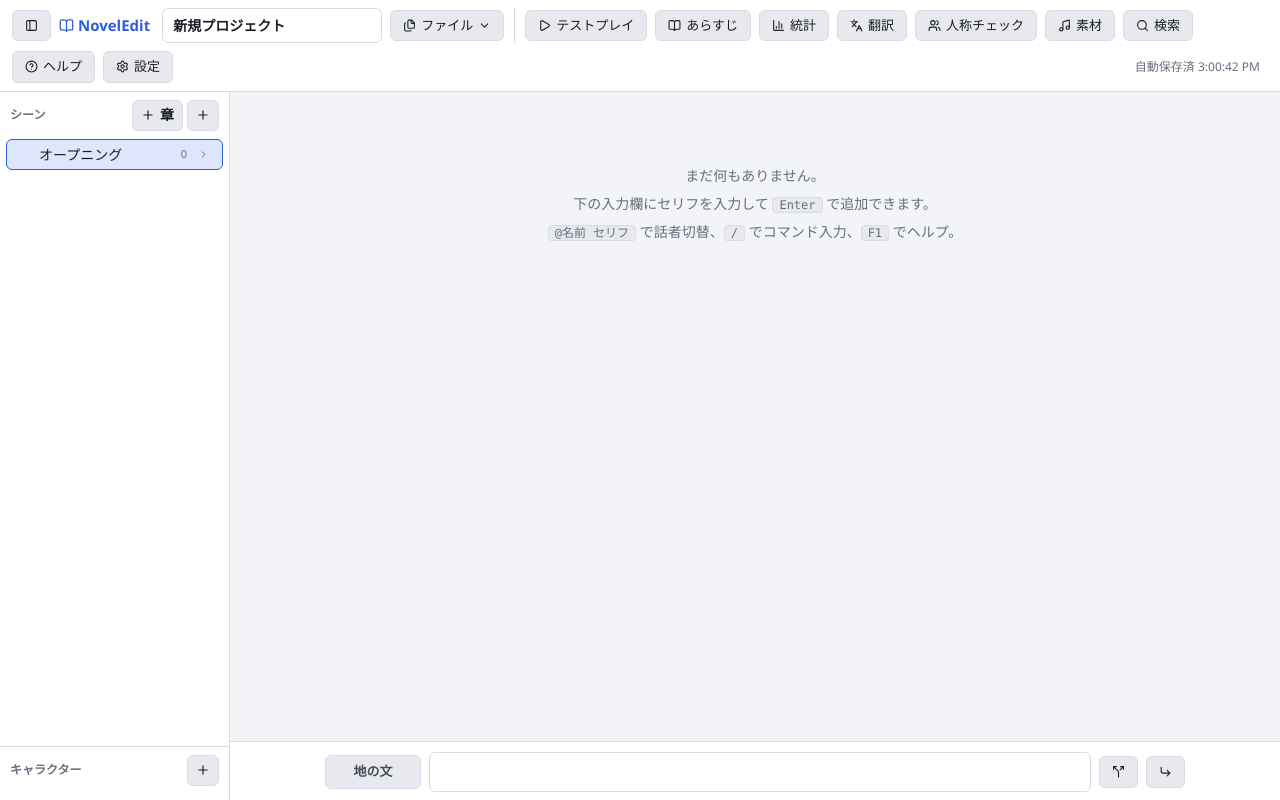
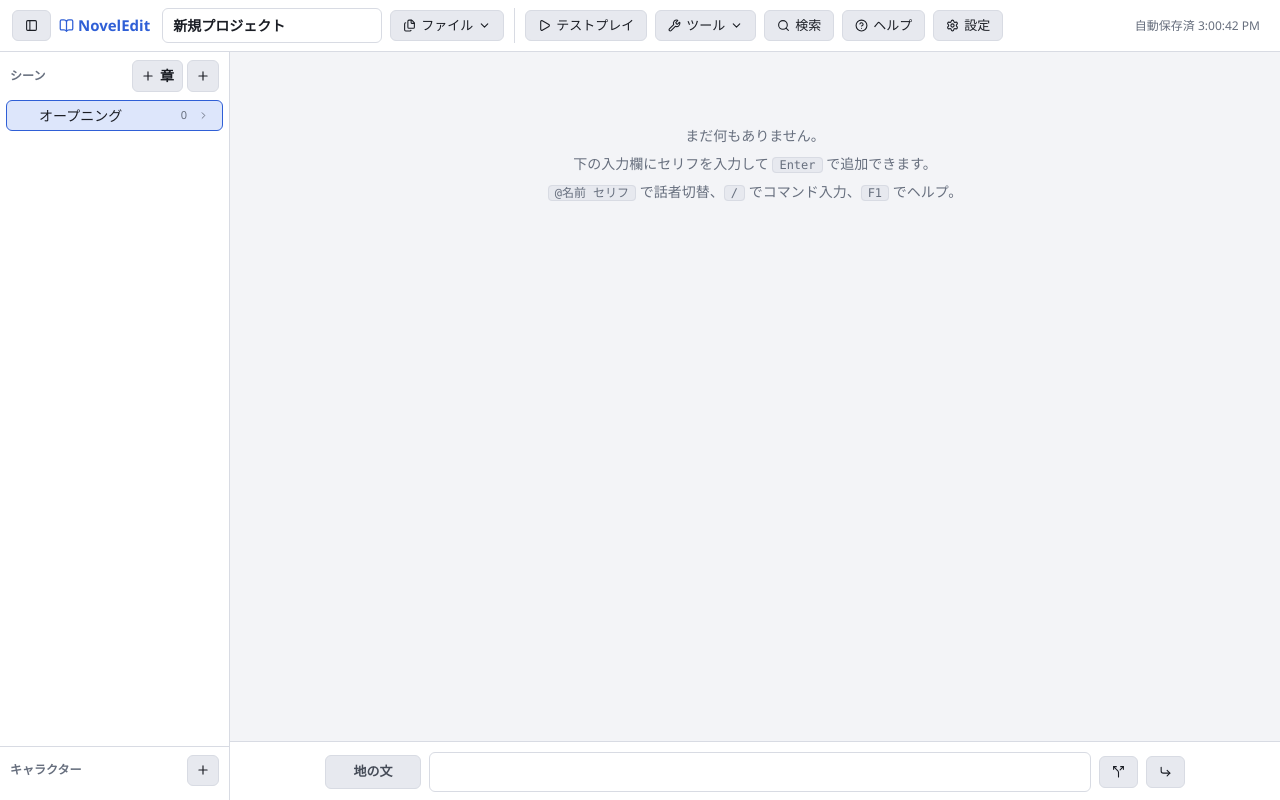
Before and after one commit to nibankougen/NovelGameTool, a React (Vite) app: page / in a window 1280 px wide. Built offline with nearby package versions, Linux system fonts and the light colour scheme.

Commit message:
ツールとして一部ヘッダボタンをまとめた

```diff
--- a/src/components/common/Icon.tsx
+++ b/src/components/common/Icon.tsx
@@ -33,6 +33,7 @@ import {
   Trash2,
   Upload,
   Users,
+  Wrench,
   X,
   type LucideIcon,
 } from "lucide-react";
@@ -73,6 +74,7 @@ const ICONS: Record<string, LucideIcon> = {
   music: Music,
   upload: Upload,
   settings: Settings,
+  wrench: Wrench,
 };
 
 export type IconName = keyof typeof ICONS;
--- a/src/components/layout/EditorScreen.tsx
+++ b/src/components/layout/EditorScreen.tsx
@@ -37,6 +37,7 @@ export function EditorScreen() {
   const toast = useToast();
   const findChar = useCharLookup();
   const mainInputRef = useRef<HTMLInputElement>(null);
+  const importFileRef = useRef<HTMLInputElement>(null);
   const { hasOpen, closeAll } = useModalRegistry();
 
   const [sidebarCollapsed, setSidebarCollapsed] = usePersistentState(SIDEBAR_LS_KEY, false);
@@ -136,12 +137,24 @@ export function EditorScreen() {
     exportJson,
     exportTxt,
     importJson,
+    openImportPicker: () => importFileRef.current?.click(),
     newProject: handleNewProject,
     focusMainInput: () => mainInputRef.current?.focus(),
   };
 
   return (
     <AppActionsProvider value={actions}>
+      <input
+        ref={importFileRef}
+        type="file"
+        accept=".json"
+        className="hidden"
+        onChange={(e) => {
+          const file = e.target.files?.[0];
+          e.target.value = "";
+          if (file) importJson(file);
+        }}
+      />
       <div className="flex flex-col h-screen">
         <Topbar />
         <div className="flex flex-1 min-h-0">
--- a/src/components/layout/Topbar.tsx
+++ b/src/components/layout/Topbar.tsx
@@ -9,34 +9,32 @@ function ToolbarButtons({ showLabels }: { showLabels: boolean }) {
   const a = useAppActions();
   const Lbl = ({ children }: { children: string }) =>
     showLabels ? <span className="lbl">{children}</span> : null;
+
+  const fileItems: DropdownMenuItem[] = [
+    { label: "新規プロジェクト", icon: "file-plus", onClick: a.newProject },
+    { label: "バックアップから開く", icon: "folder-open", title: "JSONファイルを読み込み", onClick: a.openImportPicker },
+    { label: "バックアップをダウンロード", icon: "save", title: "JSONファイルとして保存 (Ctrl+S)", onClick: a.exportJson },
+    { label: "台本ファイルとして書き出し", icon: "file-text", title: "読みやすいテキスト台本として書き出し", onClick: a.exportTxt },
+    { label: "ゲーム用ファイルとして書き出し", icon: "gamepad-2", title: "メモ・サムネイル・コメント行を除いたゲーム用データを書き出し", onClick: a.openExportModal },
+  ];
+
+  const toolItems: DropdownMenuItem[] = [
+    { label: "あらすじ", icon: "book-open", title: "あらすじビュー — 全体の流れ・大枠メモ・シーンごとのあらすじ", onClick: a.openOutline },
+    { label: "統計", icon: "chart-column", title: "統計 — シーン・章・全体のセリフ数と文字数", onClick: a.openStats },
+    { label: "翻訳", icon: "languages", title: "翻訳画面 — セリフ・選択肢・キャラ名を他言語に翻訳", onClick: a.openTranslation },
+    { label: "人称チェック", icon: "users", title: "人称チェック設定 — キャラごとの一人称・呼び方を登録して表記ゆれを検出", onClick: a.openHonorific },
+    { label: "素材", icon: "music", title: "素材管理 — テストプレイで使う背景画像・BGM・効果音を登録", onClick: a.openAssets },
+  ];
+
   return (
     <>
-      <FileMenuButton showLabels={showLabels} />
+      <DropdownMenuButton label="ファイル" icon="files" showLabels={showLabels} items={fileItems} />
       <span className="w-px self-stretch bg-border mx-0.5" />
       <button onClick={a.openPlay} title="テストプレイ (Ctrl+P)">
         <Icon name="play" />
         <Lbl>テストプレイ</Lbl>
       </button>
-      <button onClick={a.openOutline} title="あらすじビュー — 全体の流れ・大枠メモ・シーンごとのあらすじ">
-        <Icon name="book-open" />
-        <Lbl>あらすじ</Lbl>
-      </button>
-      <button onClick={a.openStats} title="統計 — シーン・章・全体のセリフ数と文字数">
-        <Icon name="chart-column" />
-        <Lbl>統計</Lbl>
-      </button>
-      <button onClick={a.openTranslation} title="翻訳画面 — セリフ・選択肢・キャラ名を他言語に翻訳">
-        <Icon name="languages" />
-        <Lbl>翻訳</Lbl>
-      </button>
-      <button onClick={a.openHonorific} title="人称チェック設定 — キャラごとの一人称・呼び方を登録して表記ゆれを検出">
-        <Icon name="users" />
-        <Lbl>人称チェック</Lbl>
-      </button>
-      <button onClick={a.openAssets} title="素材管理 — テストプレイで使う背景画像・BGM・効果音を登録">
-        <Icon name="music" />
-        <Lbl>素材</Lbl>
-      </button>
+      <DropdownMenuButton label="ツール" icon="wrench" showLabels={showLabels} items={toolItems} />
       <button onClick={a.openSearch} title="プロジェクト全体を全文検索 (Ctrl+F)">
         <Icon name="search" />
         <Lbl>検索</Lbl>
@@ -53,16 +51,25 @@ function ToolbarButtons({ showLabels }: { showLabels: boolean }) {
   );
 }
 
-interface FileMenuItem {
+interface DropdownMenuItem {
   label: string;
   icon: IconName;
   title?: string;
   onClick: () => void;
 }
 
-function FileMenuButton({ showLabels }: { showLabels: boolean }) {
-  const a = useAppActions();
-  const fileRef = useRef<HTMLInputElement>(null);
+/** ヘッダの「ファイル」「ツール」等で使うホバー開閉式のドロップダウンメニューボタン。 */
+function DropdownMenuButton({
+  label,
+  icon,
+  showLabels,
+  items,
+}: {
+  label: string;
+  icon: IconName;
+  showLabels: boolean;
+  items: DropdownMenuItem[];
+}) {
   const [open, setOpen] = useState(false);
   const btnRef = useRef<HTMLButtonElement>(null);
   const closeTimer = useRef<number | undefined>(undefined);
@@ -79,19 +86,11 @@ function FileMenuButton({ showLabels }: { showLabels: boolean }) {
     closeTimer.current = window.setTimeout(() => setOpen(false), 150);
   };
 
-  const items: FileMenuItem[] = [
-    { label: "新規プロジェクト", icon: "file-plus", onClick: a.newProject },
-    { label: "バックアップから開く", icon: "folder-open", title: "JSONファイルを読み込み", onClick: () => fileRef.current?.click() },
-    { label: "バックアップをダウンロード", icon: "save", title: "JSONファイルとして保存 (Ctrl+S)", onClick: a.exportJson },
-    { label: "台本ファイルとして書き出し", icon: "file-text", title: "読みやすいテキスト台本として書き出し", onClick: a.exportTxt },
-    { label: "ゲーム用ファイルとして書き出し", icon: "gamepad-2", title: "メモ・サムネイル・コメント行を除いたゲーム用データを書き出し", onClick: a.openExportModal },
-  ];
-
   return (
     <div className="relative" onMouseEnter={() => { cancelClose(); setOpen(true); }} onMouseLeave={scheduleClose}>
-      <button ref={btnRef} onClick={() => setOpen(true)} title="ファイル">
-        <Icon name="files" />
-        {showLabels && <span className="lbl">ファイル</span>}
+      <button ref={btnRef} onClick={() => setOpen(true)} title={label}>
+        <Icon name={icon} />
+        {showLabels && <span className="lbl">{label}</span>}
         <Icon name="chevron-down" />
       </button>
       {open && (
@@ -116,17 +115,6 @@ function FileMenuButton({ showLabels }: { showLabels: boolean }) {
           </div>
         </div>
       )}
-      <input
-        ref={fileRef}
-        type="file"
-        accept=".json"
-        className="hidden"
-        onChange={(e) => {
-          const file = e.target.files?.[0];
-          e.target.value = "";
-          if (file) a.importJson(file);
-        }}
-      />
     </div>
   );
 }
--- a/src/state/AppActionsContext.tsx
+++ b/src/state/AppActionsContext.tsx
@@ -35,6 +35,7 @@ export interface AppActionsValue {
   exportJson: () => void;
   exportTxt: () => void;
   importJson: (file: File) => void;
+  openImportPicker: () => void;
   newProject: () => void;
   focusMainInput: () => void;
 }
```
